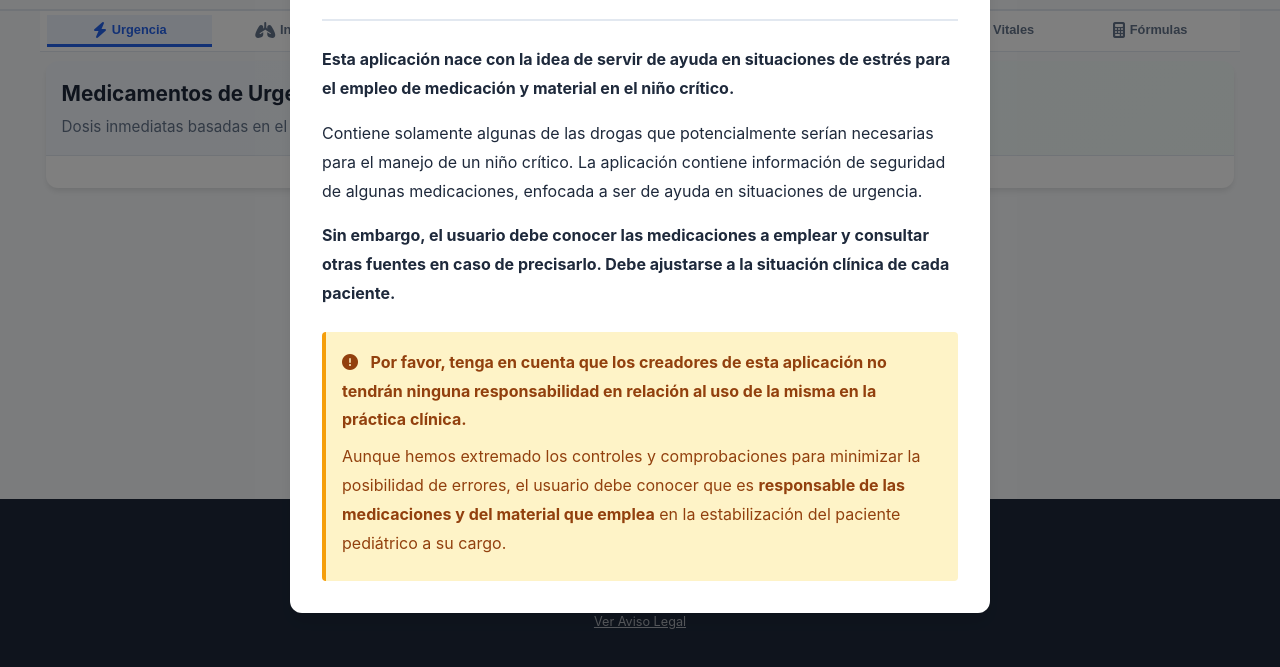
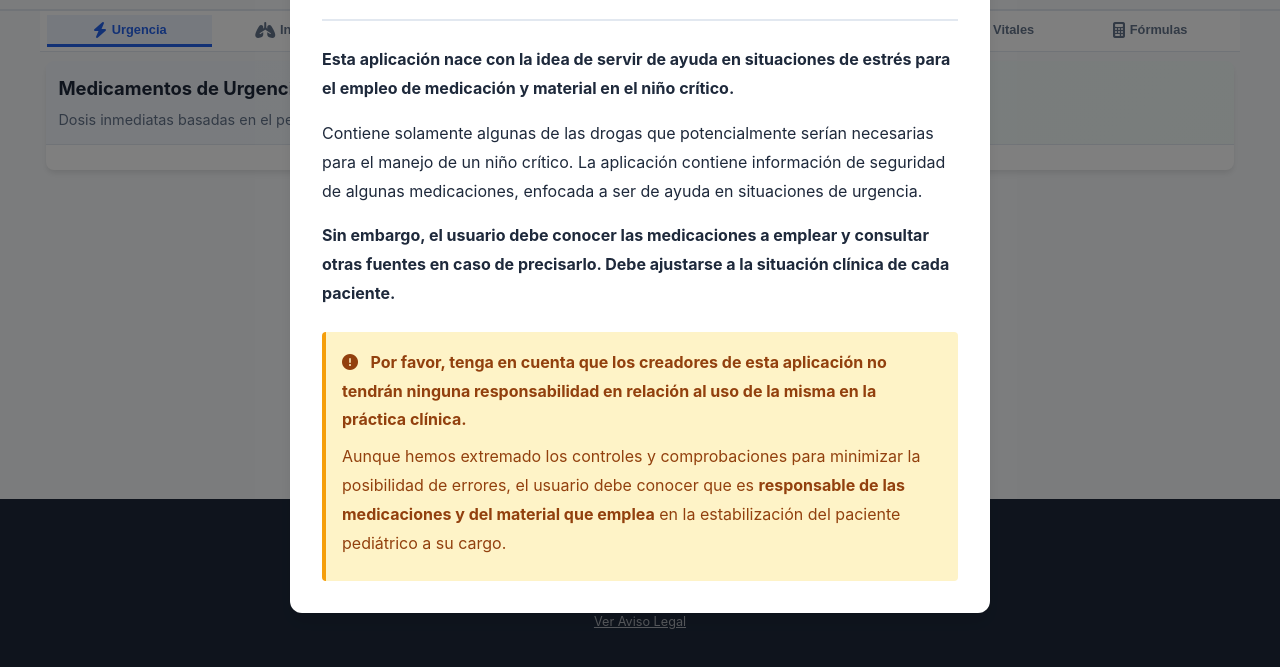
Before and after one commit to ivanmaray/uciped, a plain HTML site: page index.html in a window 1280 px wide. Shown: the part 127-794 px from the top of the page. Drawn offline with Linux system fonts and the light colour scheme.

Commit message:
Optimizaciones agresivas para móvil - overflow fix, compactación, tablas responsive

```diff
--- a/styles.css
+++ b/styles.css
@@ -952,12 +952,14 @@ body {
     display: flex;
     flex-direction: column;
     min-height: 100vh;
+    overflow-x: hidden;
 }
 
 .main-content {
     max-width: 1200px;
     width: 100%;
     margin: 0 auto;
+    overflow-x: hidden;
     padding: 0 0.4rem 0.4rem 0.4rem;
 }
 
@@ -1072,31 +1074,33 @@ body {
 
 .card {
     background: var(--bg-card);
-    border-radius: 12px;
+    border-radius: 8px;
     box-shadow: var(--shadow-md);
     overflow: hidden;
     margin: 0.2rem 0;
+    width: 100%;
+    box-sizing: border-box;
 }
 
 .card-header {
     background: linear-gradient(135deg, rgba(37, 99, 235, 0.05) 0%, rgba(16, 185, 129, 0.05) 100%);
-    padding: 1rem;
+    padding: 0.8rem;
     border-bottom: 1px solid var(--border-color);
 }
 
 .card-header h2 {
-    font-size: 1.3rem;
+    font-size: 1.15rem;
     margin-bottom: 0.3rem;
     color: var(--text-primary);
 }
 
 .card-header p {
     color: var(--text-secondary);
-    font-size: 0.95rem;
+    font-size: 0.9rem;
 }
 
 .card-body {
-    padding: 1rem;
+    padding: 0.8rem;
 }
 
 /* ============================================
@@ -1723,19 +1727,20 @@ select:focus {
 }
 
 .medicines-table th {
-    padding: 0.7rem 0.8rem;
+    padding: 0.6rem 0.7rem;
     text-align: left;
     font-weight: 600;
-    font-size: 0.8rem;
+    font-size: 0.75rem;
     text-transform: uppercase;
     letter-spacing: 0.3px;
 }
 
 .medicines-table td {
-    padding: 0.6rem 0.8rem;
+    padding: 0.5rem 0.6rem;
     border-bottom: 1px solid var(--border-color);
-    font-size: 0.9rem;
+    font-size: 0.85rem;
     word-break: break-word;
+    overflow-wrap: break-word;
 }
 
 .medicines-table td > div {
```
